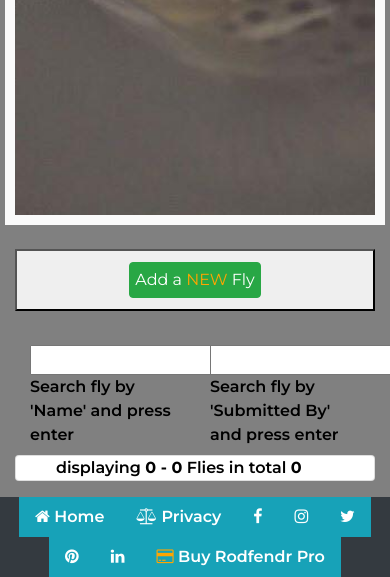
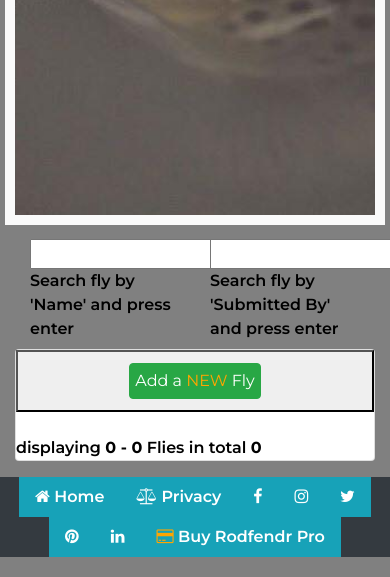
Before and after one commit to AlanOSheadev/Flies-fish-love, a Flask app: page / in a window 390 px wide; the page is wider, and only the part inside the window is pictured. Shown: the part 518-1095 px from the top of that part. Run offline with Flask 2, Linux system fonts and the light colour scheme; data that the repository does not hold is empty; some libraries are stand-ins or nearby versions; some web fonts are replaced.

Commit message:
I moved the Add Fly button as it did not look right on my phone

```diff
--- a/static/css/style.css
+++ b/static/css/style.css
@@ -25,6 +25,9 @@ body p {
 
 .container, .container-md, .container-sm {
     max-width: 100%;
+}
+.card {
+    padding: 0;
 }
 
 /* -------------- Navigation ------------- */
--- a/templates/fly.html
+++ b/templates/fly.html
@@ -1,10 +1,5 @@
 {% extends 'base.html' %} {% block content %}
 <div class="hero"></div><br>
-<!-- Add a new fly to the database -->
-<div class="space">
-    <button class="col-12 d-flex justify-content-center"><a href="{{url_for('add_fly')}}" class=" nav-link btn btn-success"> Add a <span style="color: orange">NEW</span> Fly </a></button>
-</div>
-<br>
 <!-- Search for fly using Name -->
 <div class="row d-flex justify-content-center">
     <div class="col-6">
@@ -27,6 +22,9 @@
 </div>
 <!-- Present the Flies listed in the database alphabetically and with the option to Edit or Delete them in pages of 8 Flies -->
 <ul class="card" id="accordion">
+<!-- Add a new fly to the database -->
+    <button class="col-12 d-flex justify-content-center"><a href="{{url_for('add_fly')}}" class=" nav-link btn btn-success"> Add a <span style="color: orange">NEW</span> Fly </a></button>
+<br>
     {{ pagination.info }} {% for fly in flies %}
     <li>
         <div class="row list-inline align-self-center">
```
Also changed, not shown: README.md.
